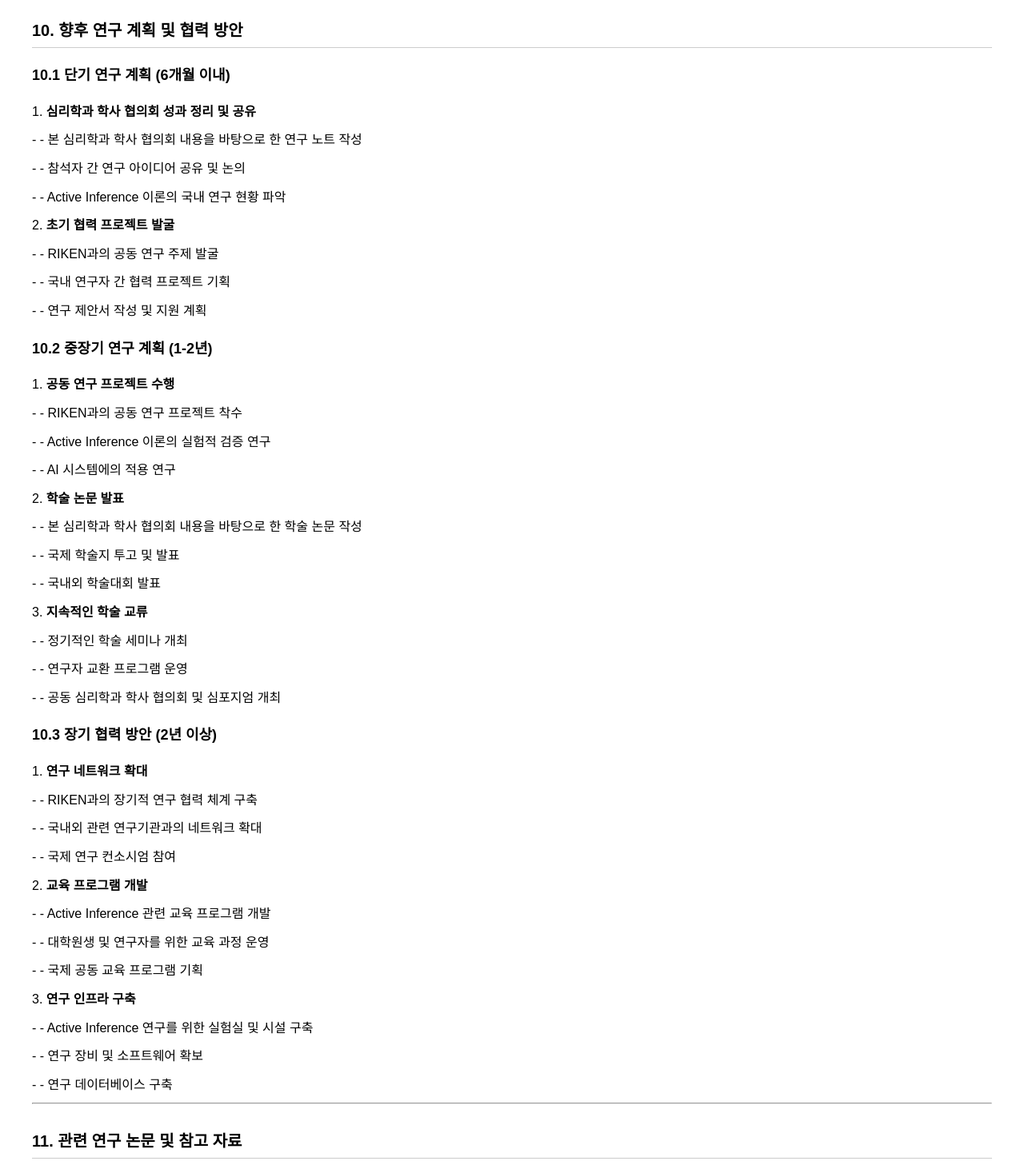
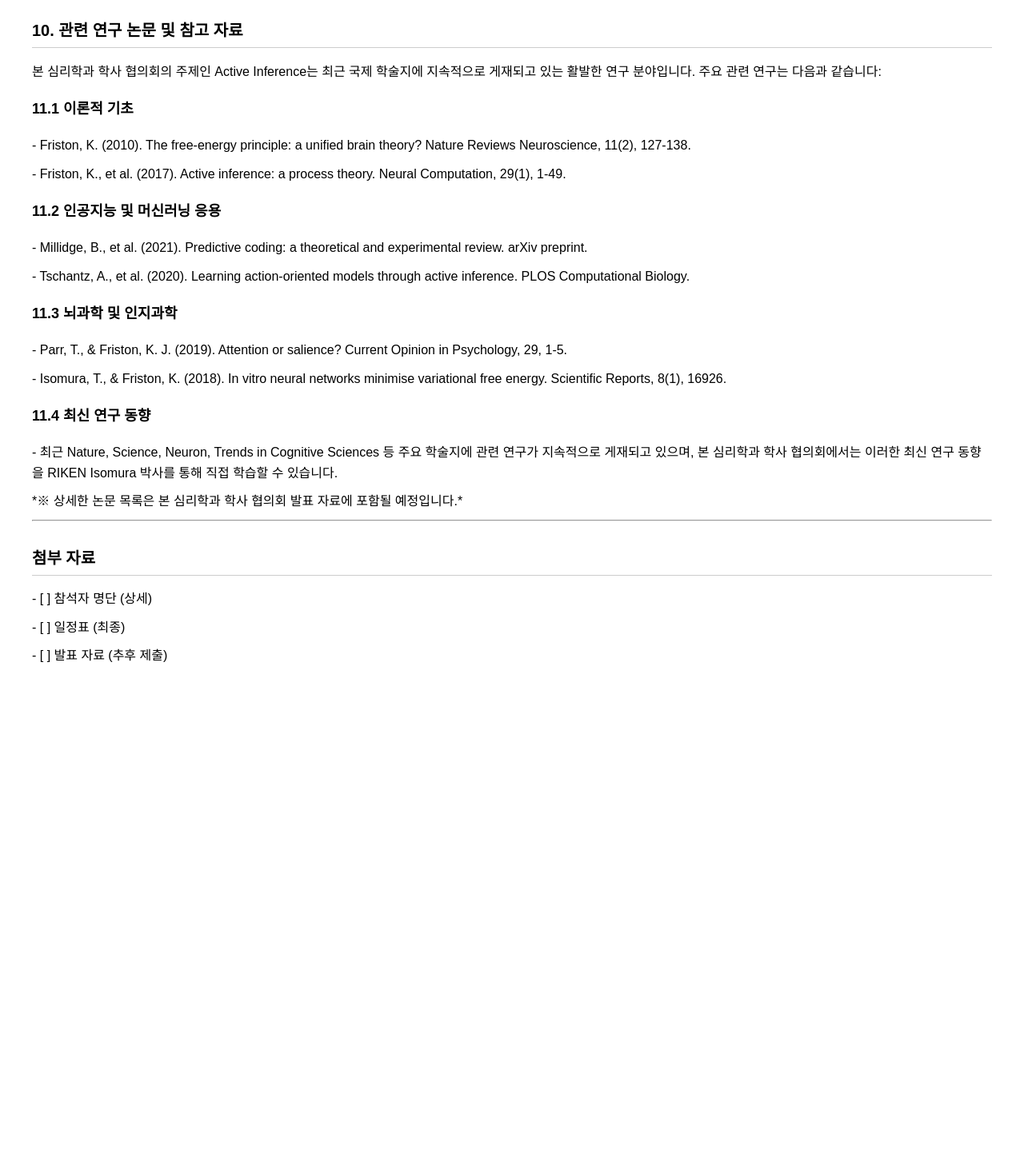
Before and after one commit to snuconnectome/snuconnectome, a website: page 워크샵_제출_자료_final.html in a window 1280 px wide. Shown: the part 10420-11872 px from the top of the page at 80% size. After the commit the page ends 11293 px from the top, so only its background shows below. Drawn offline with Linux system fonts and the light colour scheme.

Commit message:
Remove section 10: 향후 연구 계획 및 협력 방안

```diff
--- a/워크샵_제출_자료_final.html
+++ b/워크샵_제출_자료_final.html
@@ -356,54 +356,7 @@ ul, ol { margin: 10px 0; padding-left: 30px; }
 
 <hr>
 
-<h2>10. 향후 연구 계획 및 협력 방안</h2>
-
-<h3>10.1 단기 연구 계획 (6개월 이내)</h3>
-<p>1. <strong>심리학과 학사 협의회 성과 정리 및 공유</strong></p>
-<p>- - 본 심리학과 학사 협의회 내용을 바탕으로 한 연구 노트 작성</p>
-<p>- - 참석자 간 연구 아이디어 공유 및 논의</p>
-<p>- - Active Inference 이론의 국내 연구 현황 파악</p>
-
-<p>2. <strong>초기 협력 프로젝트 발굴</strong></p>
-<p>- - RIKEN과의 공동 연구 주제 발굴</p>
-<p>- - 국내 연구자 간 협력 프로젝트 기획</p>
-<p>- - 연구 제안서 작성 및 지원 계획</p>
-
-<h3>10.2 중장기 연구 계획 (1-2년)</h3>
-<p>1. <strong>공동 연구 프로젝트 수행</strong></p>
-<p>- - RIKEN과의 공동 연구 프로젝트 착수</p>
-<p>- - Active Inference 이론의 실험적 검증 연구</p>
-<p>- - AI 시스템에의 적용 연구</p>
-
-<p>2. <strong>학술 논문 발표</strong></p>
-<p>- - 본 심리학과 학사 협의회 내용을 바탕으로 한 학술 논문 작성</p>
-<p>- - 국제 학술지 투고 및 발표</p>
-<p>- - 국내외 학술대회 발표</p>
-
-<p>3. <strong>지속적인 학술 교류</strong></p>
-<p>- - 정기적인 학술 세미나 개최</p>
-<p>- - 연구자 교환 프로그램 운영</p>
-<p>- - 공동 심리학과 학사 협의회 및 심포지엄 개최</p>
-
-<h3>10.3 장기 협력 방안 (2년 이상)</h3>
-<p>1. <strong>연구 네트워크 확대</strong></p>
-<p>- - RIKEN과의 장기적 연구 협력 체계 구축</p>
-<p>- - 국내외 관련 연구기관과의 네트워크 확대</p>
-<p>- - 국제 연구 컨소시엄 참여</p>
-
-<p>2. <strong>교육 프로그램 개발</strong></p>
-<p>- - Active Inference 관련 교육 프로그램 개발</p>
-<p>- - 대학원생 및 연구자를 위한 교육 과정 운영</p>
-<p>- - 국제 공동 교육 프로그램 기획</p>
-
-<p>3. <strong>연구 인프라 구축</strong></p>
-<p>- - Active Inference 연구를 위한 실험실 및 시설 구축</p>
-<p>- - 연구 장비 및 소프트웨어 확보</p>
-<p>- - 연구 데이터베이스 구축</p>
-
-<hr>
-
-<h2>11. 관련 연구 논문 및 참고 자료</h2>
+<h2>10. 관련 연구 논문 및 참고 자료</h2>
 
 <p>본 심리학과 학사 협의회의 주제인 Active Inference는 최근 국제 학술지에 지속적으로 게재되고 있는 활발한 연구 분야입니다. 주요 관련 연구는 다음과 같습니다:</p>
 
```
Also changed, not shown: 워크샵_제출_자료.md (+1 -48 lines), 1 other file.
